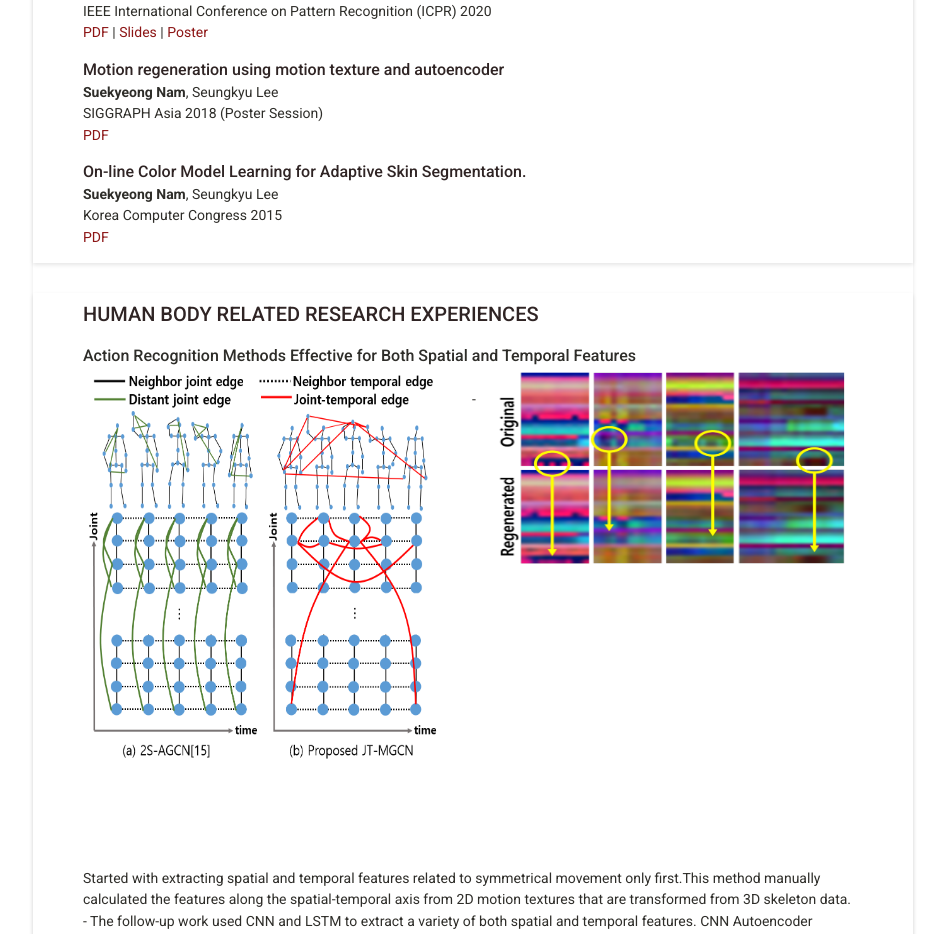
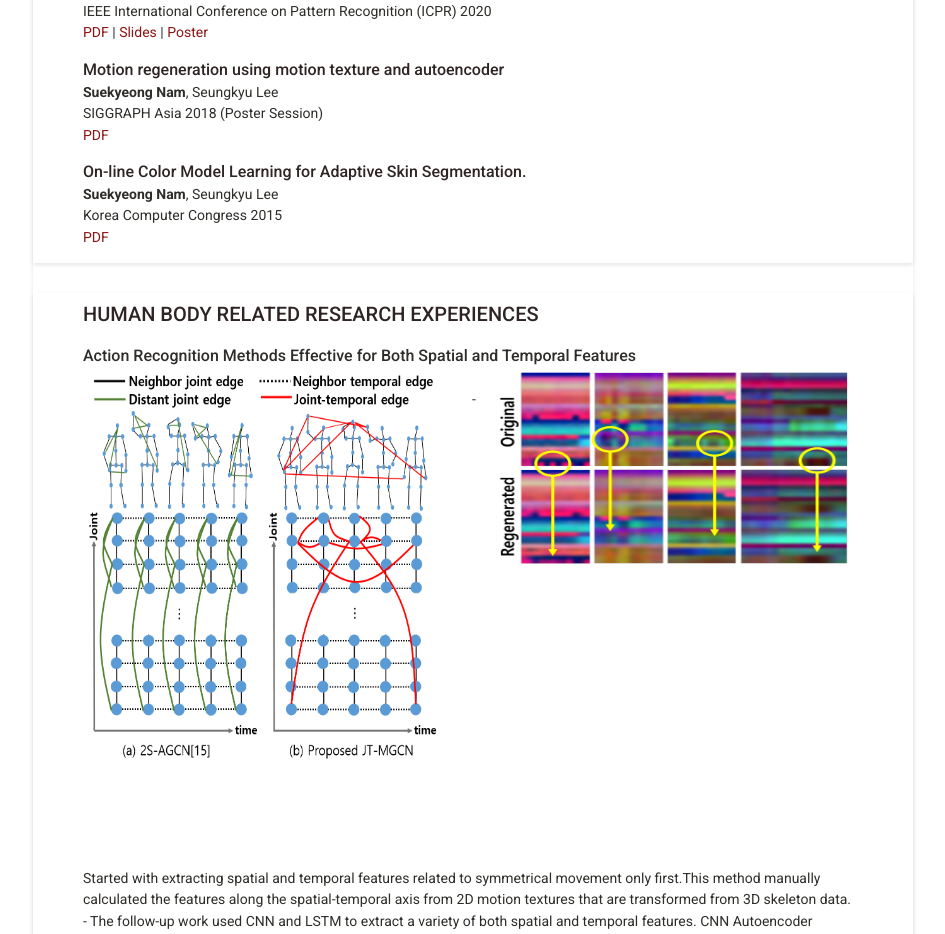
Before and after one commit to SuekyeongNam/SuekyeongNam.github.io, a Jekyll site: the page built from index.html, in a window 1280 px wide. Shown: the part 631-1565 px from the top of the page, without its empty margins (167-1112 px from the left). Built offline with Jekyll 4.4.1, drawn with Linux system fonts in a browser that asks for light colours; some web fonts are replaced.

Commit message:
image size modify

```diff
--- a/_includes/humanbody_projects.html
+++ b/_includes/humanbody_projects.html
@@ -12,11 +12,11 @@
           </a>
         </span><br>
         <span>
-        <div style="width:375px; height:500px; border:0px; float:left; margin-right:14px;">
+          <div style="width:375px; height:500px; border:0px; float:left; margin-right:14px;">
             <img src="{{site.baseurl}}/assets/images/icpr20-thumbnail.png" align="center" style="width: 360px; height: 400px;"/>
           </div>
           <div style="width:375px; height:500px; border:0px; float:right;">
-            <img src="{{site.baseurl}}/assets/images/sigga18-thumbnail.png" align="center" style="width: 362px; height: 200px;"/>
+            <img src="{{site.baseurl}}/assets/images/sigga18-thumbnail.png" align="center" style="width: 365px; height: 200px;"/>
           </div>
         </span>
         <span class="summary">
```
